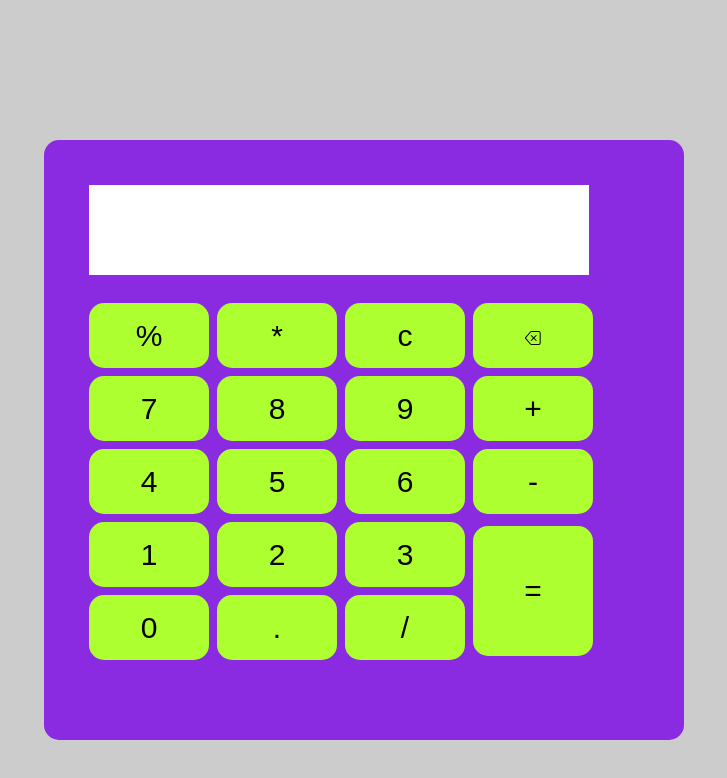
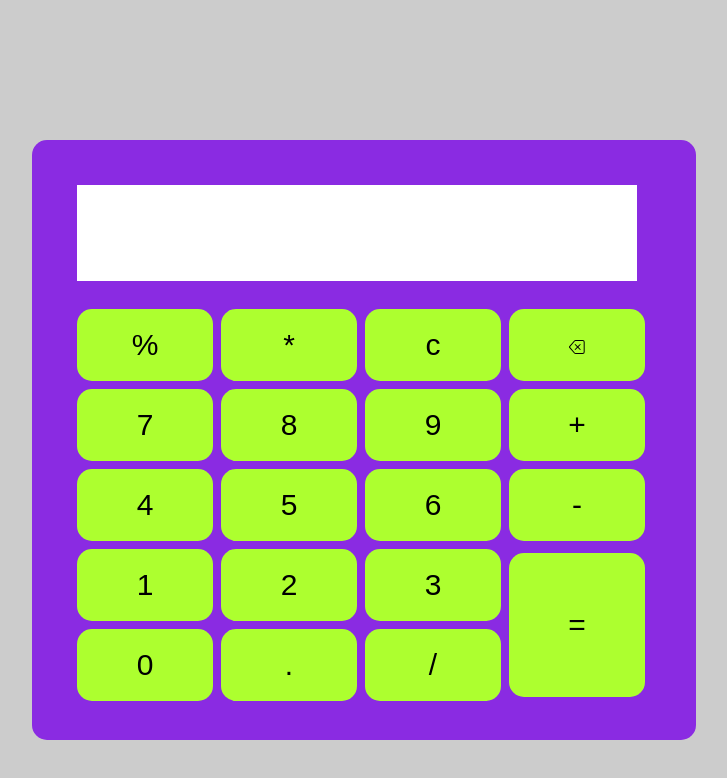
Before and after one commit to GraceFernandes/calculadora, a plain HTML site: page index.html in a window 1280 px wide. Shown: the whole page, without its empty margins (276-1003 px from the left). Drawn offline with Linux system fonts and the light colour scheme.

Commit message:
Update style.css

```diff
--- a/style.css
+++ b/style.css
@@ -17,7 +17,7 @@ body{
 
 
  .calculator{
-    width: 80vmin;
+    width: 83vmin;
     height: 75vmin;
     position: absolute;
     background-color: blueviolet;
@@ -29,8 +29,8 @@ body{
 
 }
 button{
-    width: 120px;
-    height: 65px;
+    width: 17vmin;
+    height: 9vmin;
     font-size: 1.5625rem;
     cursor: pointer;
     background-color:greenyellow ;
@@ -46,8 +46,8 @@ button:hover{
 
 #result{
     background-color: white;
-    width: 31.25rem;
-    height: 90px;
+    width: 70vmin;
+    height: 12vmin;
     margin: 0.3125rem;
     font-size: 1.5625rem;
     text-align: right;
@@ -56,5 +56,5 @@ button:hover{
 }
 
 .buttonEqual{
-    height: 130px;
+    height: 18vmin;
 }
```
